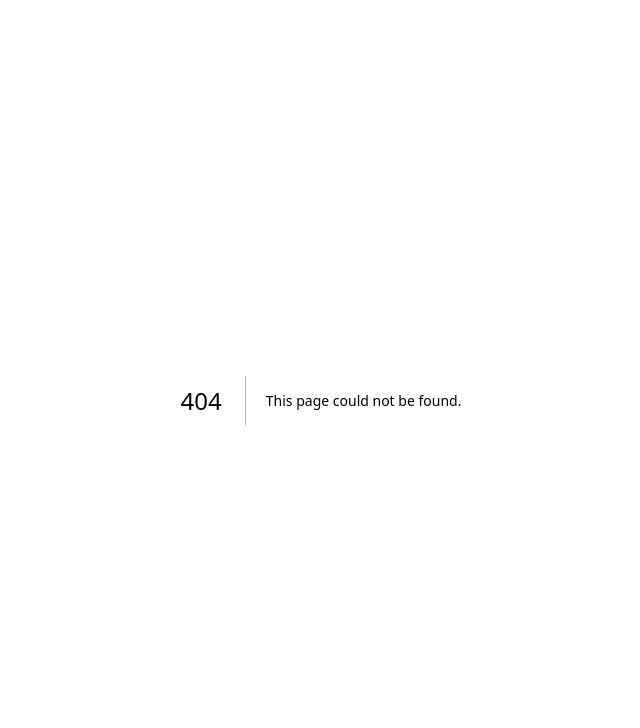
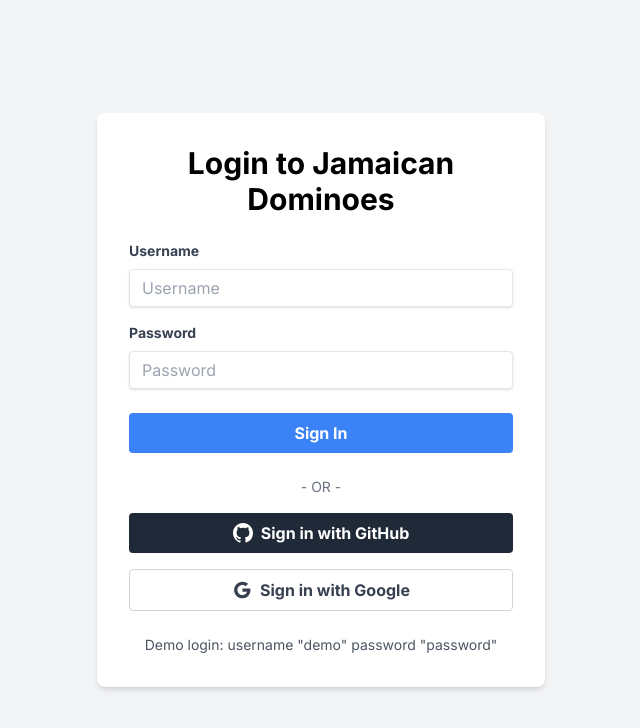
Before and after one commit to kearry/3d-jamaican-dominoes, a Next.js app: page /login in a window 1280 px wide. Before the commit this address had no page. Shown: the top 728 px of the page, without its empty margins (319-959 px from the left). Built offline with nearby package versions, Linux system fonts and the light colour scheme.

Commit message:
Add login page

```diff
--- /dev/null
+++ b/src/app/login/page.tsx
@@ -0,0 +1,128 @@
+'use client';
+
+import React, { useState } from 'react';
+import { signIn } from 'next-auth/react';
+import { useRouter } from 'next/navigation';
+
+const LoginPage = () => {
+  const [username, setUsername] = useState('');
+  const [password, setPassword] = useState('');
+  const [error, setError] = useState('');
+  const router = useRouter();
+
+  const handleSubmit = async (e: React.FormEvent) => {
+    e.preventDefault();
+    setError('');
+
+    try {
+      const result = await signIn('credentials', {
+        username,
+        password,
+        redirect: false,
+      });
+
+      if (result?.error) {
+        setError('Invalid username or password');
+        return;
+      }
+
+      router.push('/');
+    } catch (error) {
+      setError('An error occurred during sign in');
+    }
+  };
+
+  return (
+    <div className="min-h-screen flex items-center justify-center bg-gray-100">
+      <div className="max-w-md w-full p-8 bg-white rounded-lg shadow-md">
+        <h1 className="text-3xl font-bold mb-6 text-center">Login to Jamaican Dominoes</h1>
+
+        {error && (
+          <div className="bg-red-100 border border-red-400 text-red-700 px-4 py-3 rounded mb-4">
+            {error}
+          </div>
+        )}
+
+        <form onSubmit={handleSubmit}>
+          <div className="mb-4">
+            <label className="block text-gray-700 text-sm font-bold mb-2" htmlFor="username">
+              Username
+            </label>
+            <input
+              id="username"
+              type="text"
+              value={username}
+              onChange={(e) => setUsername(e.target.value)}
+              className="shadow appearance-none border rounded w-full py-2 px-3 text-gray-700 leading-tight focus:outline-none focus:shadow-outline"
+              placeholder="Username"
+              required
+            />
+          </div>
+
+          <div className="mb-6">
+            <label className="block text-gray-700 text-sm font-bold mb-2" htmlFor="password">
+              Password
+            </label>
+            <input
+              id="password"
+              type="password"
+              value={password}
+              onChange={(e) => setPassword(e.target.value)}
+              className="shadow appearance-none border rounded w-full py-2 px-3 text-gray-700 leading-tight focus:outline-none focus:shadow-outline"
+              placeholder="Password"
+              required
+            />
+          </div>
+
+          <div className="flex flex-col gap-4">
+            <button
+              type="submit"
+              className="bg-blue-500 hover:bg-blue-700 text-white font-bold py-2 px-4 rounded focus:outline-none focus:shadow-outline w-full"
+            >
+              Sign In
+            </button>
+
+            <div className="text-center text-sm text-gray-500 mt-2">- OR -</div>
+
+            <button
+              type="button"
+              onClick={() => signIn('github', { callbackUrl: '/' })}
+              className="bg-gray-800 hover:bg-gray-900 text-white font-bold py-2 px-4 rounded focus:outline-none focus:shadow-outline w-full flex items-center justify-center"
+            >
+              <svg className="w-5 h-5 mr-2" fill="currentColor" viewBox="0 0 20 20">
+                <path
+                  fillRule="evenodd"
+                  d="M10 0C4.477 0 0 4.477 0 10c0 4.42 2.865 8.166 6.839 9.489.5.092.682-.217.682-.482 0-.237-.008-.866-.013-1.7-2.782.603-3.369-1.341-3.369-1.341-.454-1.156-1.11-1.462-1.11-1.462-.908-.62.069-.608.069-.608 1.003.07 1.531 1.03 1.531 1.03.892 1.529 2.341 1.087 2.91.832.092-.647.35-1.088.636-1.338-2.22-.253-4.555-1.11-4.555-4.943 0-1.091.39-1.984 1.029-2.683-.103-.253-.446-1.272.098-2.65 0 0 .84-.269 2.75 1.022A9.578 9.578 0 0110 4.836c.85.004 1.705.115 2.504.337 1.909-1.29 2.747-1.022 2.747-1.022.546 1.378.203 2.398.1 2.651.64.699 1.028 1.592 1.028 2.683 0 3.841-2.337 4.687-4.565 4.934.359.309.678.92.678 1.855 0 1.338-.012 2.419-.012 2.747 0 .268.18.58.688.482A10.019 10.019 0 0020 10c0-5.523-4.477-10-10-10z"
+                  clipRule="evenodd"
+                />
+              </svg>
+              Sign in with GitHub
+            </button>
+
+            <button
+              type="button"
+              onClick={() => signIn('google', { callbackUrl: '/' })}
+              className="bg-white border border-gray-300 text-gray-700 font-bold py-2 px-4 rounded focus:outline-none focus:shadow-outline w-full flex items-center justify-center"
+            >
+              <svg className="w-5 h-5 mr-2" viewBox="0 0 24 24">
+                <path
+                  fill="currentColor"
+                  d="M12.545,10.239v3.821h5.445c-0.712,2.315-2.647,3.972-5.445,3.972c-3.332,0-6.033-2.701-6.033-6.032s2.701-6.032,6.033-6.032c1.498,0,2.866,0.549,3.921,1.453l2.814-2.814C17.503,2.988,15.139,2,12.545,2C7.021,2,2.543,6.477,2.543,12s4.478,10,10.002,10c8.396,0,10.249-7.85,9.426-11.748L12.545,10.239z"
+                />
+              </svg>
+              Sign in with Google
+            </button>
+          </div>
+        </form>
+
+        <div className="text-center mt-6">
+          <p className="text-sm text-gray-600">
+            Demo login: username "demo" password "password"
+          </p>
+        </div>
+      </div>
+    </div>
+  );
+};
+
+export default LoginPage;
```
